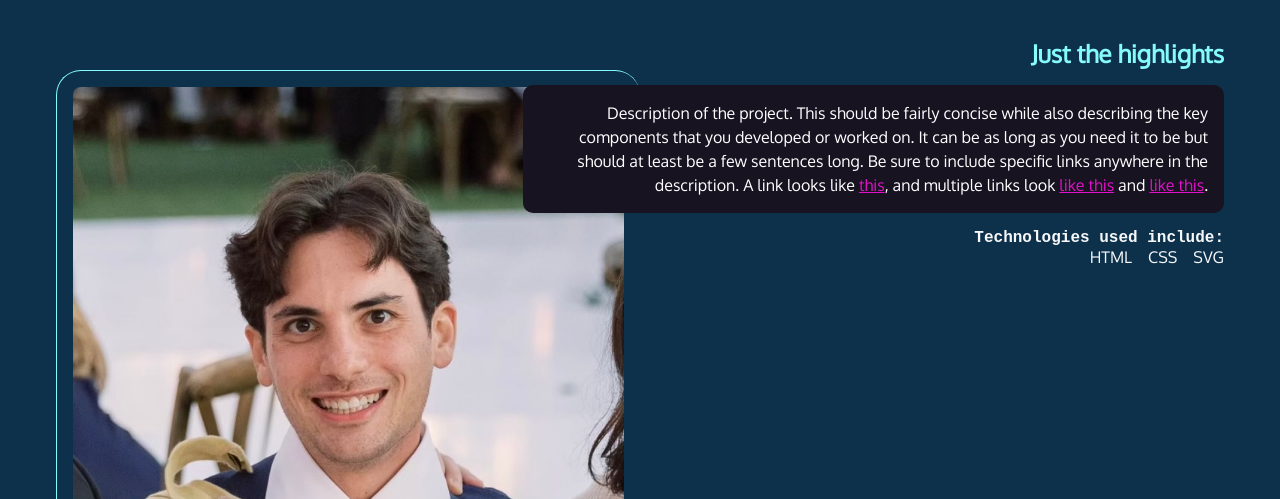
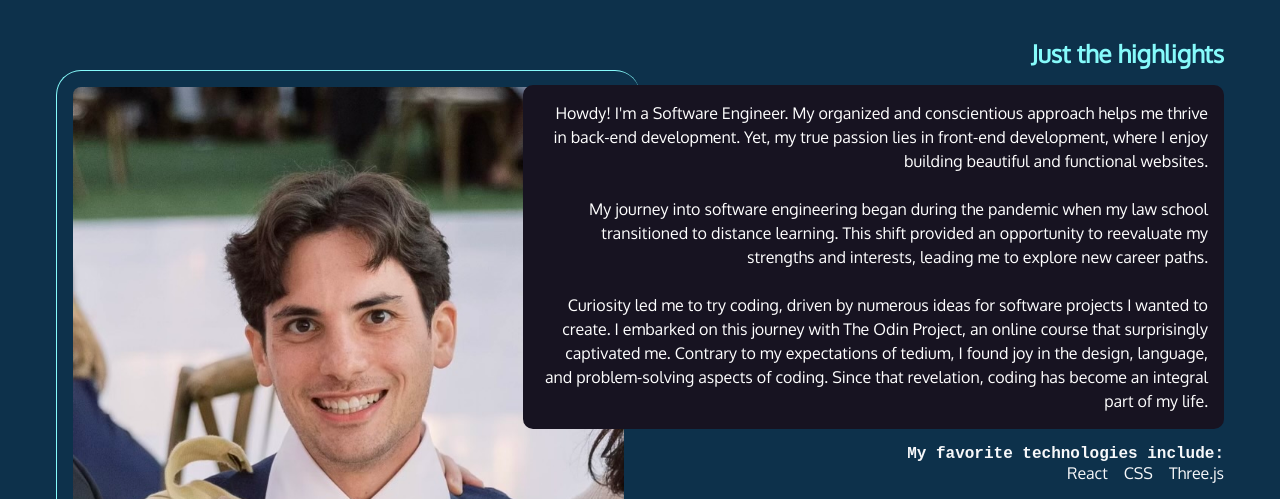
Before and after one commit to meadDashSolomon/css-portfolio, a plain HTML site: page about.html in a window 1280 px wide. Shown: the part 301-800 px from the top of the page. Drawn offline with Linux system fonts and the light colour scheme; a web font is replaced by a local one.

Commit message:
update about page

```diff
--- a/about.html
+++ b/about.html
@@ -83,21 +83,30 @@
           <div class="text">
             <h3>Just the highlights</h3>
             <p class="blackbox">
-              Description of the project. This should be fairly concise while
-              also describing the key components that you developed or worked
-              on. It can be as long as you need it to be but should at least be
-              a few sentences long. Be sure to include specific links anywhere
-              in the description. A link looks like
-              <a href="https://frontendmasters.github.io/grid-flexbox-v2/"
-                >this</a
-              >, and multiple links look <a href="#">like this</a> and
-              <a href="#">like this</a>.
+              Howdy! I'm a Software Engineer. My organized and conscientious
+              approach helps me thrive in back-end development. Yet, my true
+              passion lies in front-end development, where I enjoy building
+              beautiful and functional websites.<br /><br />
+
+              My journey into software engineering began during the pandemic
+              when my law school transitioned to distance learning. This shift
+              provided an opportunity to reevaluate my strengths and interests,
+              leading me to explore new career paths.<br /><br />
+
+              Curiosity led me to try coding, driven by numerous ideas for
+              software projects I wanted to create. I embarked on this journey
+              with The Odin Project, an online course that surprisingly
+              captivated me. Contrary to my expectations of tedium, I found joy
+              in the design, language, and problem-solving aspects of coding.
+              Since that revelation, coding has become an integral part of my
+              life.
             </p>
-            <h4>Technologies used include:</h4>
+
+            <h4>My favorite technologies include:</h4>
             <ul>
-              <li>HTML</li>
+              <li>React</li>
               <li>CSS</li>
-              <li>SVG</li>
+              <li>Three.js</li>
             </ul>
           </div>
           <img
```
Also changed, not shown: img/Screenshot 2024-01-30 at 13.55.25.png (renamed from img/patent.png).
